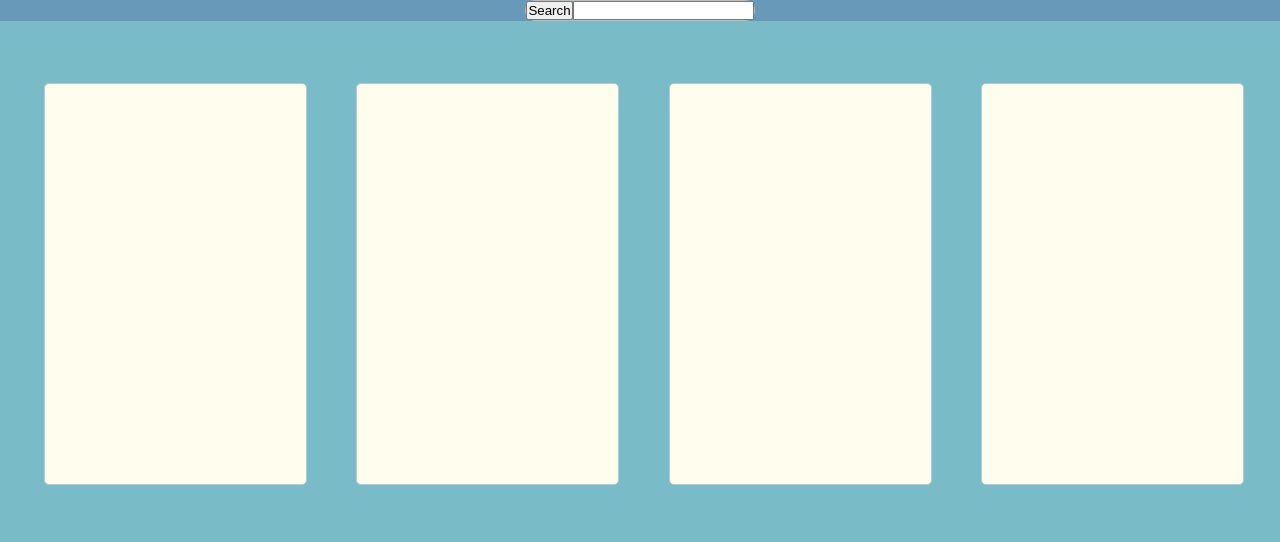
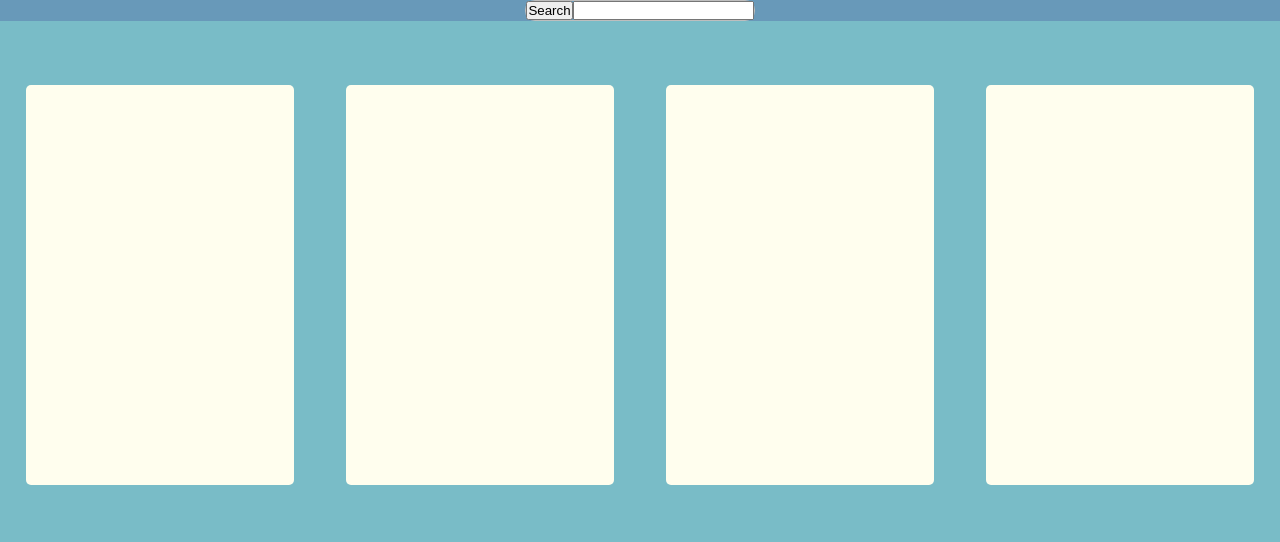
Before and after one commit to Zamtakaish/Youtube-client, a website built with webpack: page YouTube-client/index.html in a window 1280 px wide. Shown: the top 542 px of the page. Built offline with Linux system fonts and the light colour scheme.

Commit message:
refactor: fix layout and animation

```diff
--- a/YouTube-client/src/css/main.css
+++ b/YouTube-client/src/css/main.css
@@ -21,7 +21,7 @@ body{
     justify-content: center;
 }
 .main__video-preview{
-    width: 97%;
+    width: 100%;
     list-style-type: none;
     display: flex;
     overflow: scroll;
--- a/YouTube-client/src/css/video.css
+++ b/YouTube-client/src/css/video.css
@@ -3,7 +3,7 @@
     margin: 5% 2%;
     height: 400px;
     width: 21%;
-    border: 1px solid #b4c9d8;
+    border: 0 solid #b4c9d8;
     border-radius: 5px;
     background-color: #fffeee;
 }
--- a/YouTube-client/src/js/sliderController.js
+++ b/YouTube-client/src/js/sliderController.js
@@ -44,7 +44,7 @@ export default function runSliderController() {
         scrollBack.style.opacity = 1;
       }
     } else if (scrollStartPosition || (moveDistance < 0)) {
-      previewSection.scrollTo({ left: moveDistance, behavior: 'smooth' });
+      previewSection.scrollTo({ left: scrollStartPosition, behavior: 'smooth' });
     }
     previewSection.classList.remove('active');
   });
```
Also changed, not shown: YouTube-client/dist/bundle.js.
